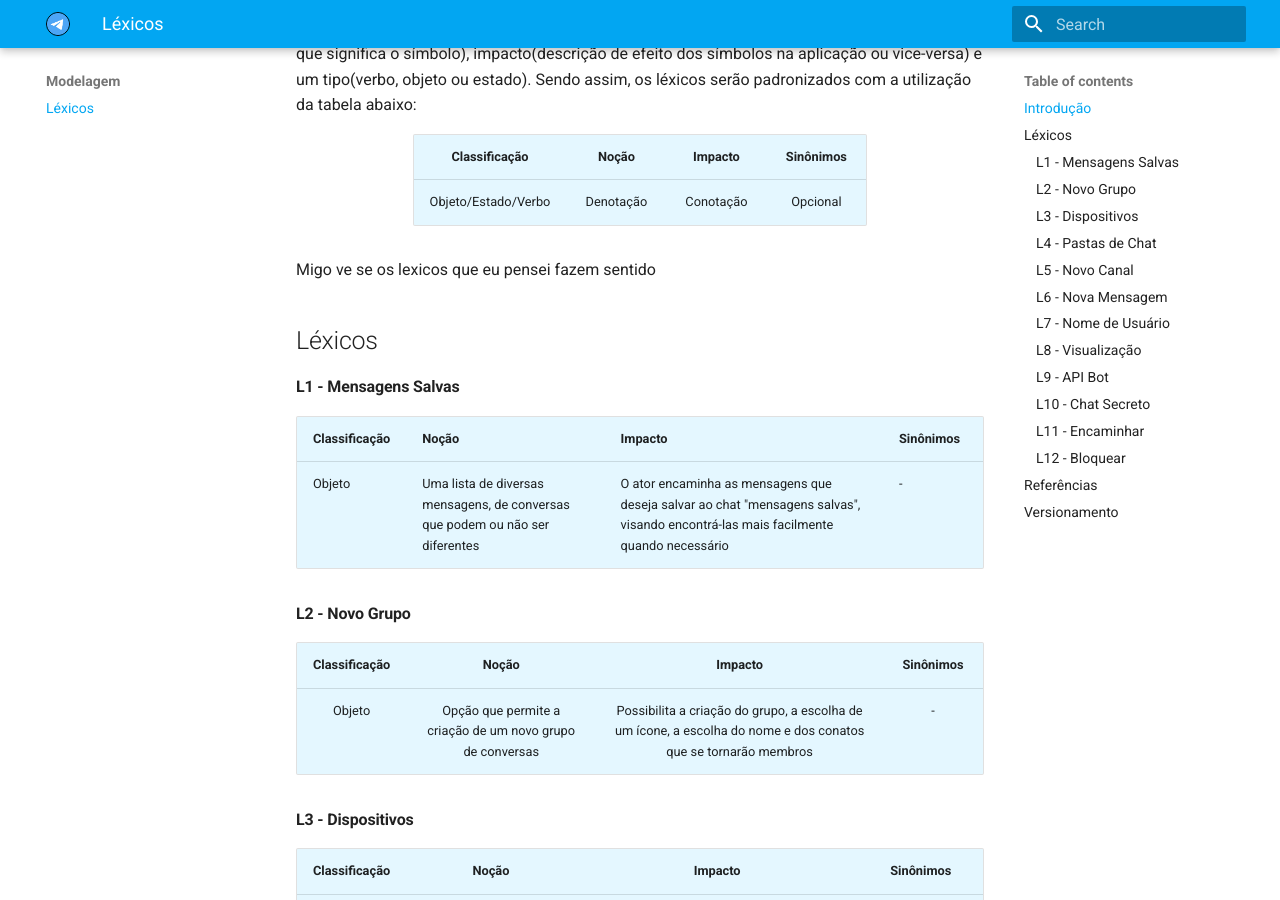
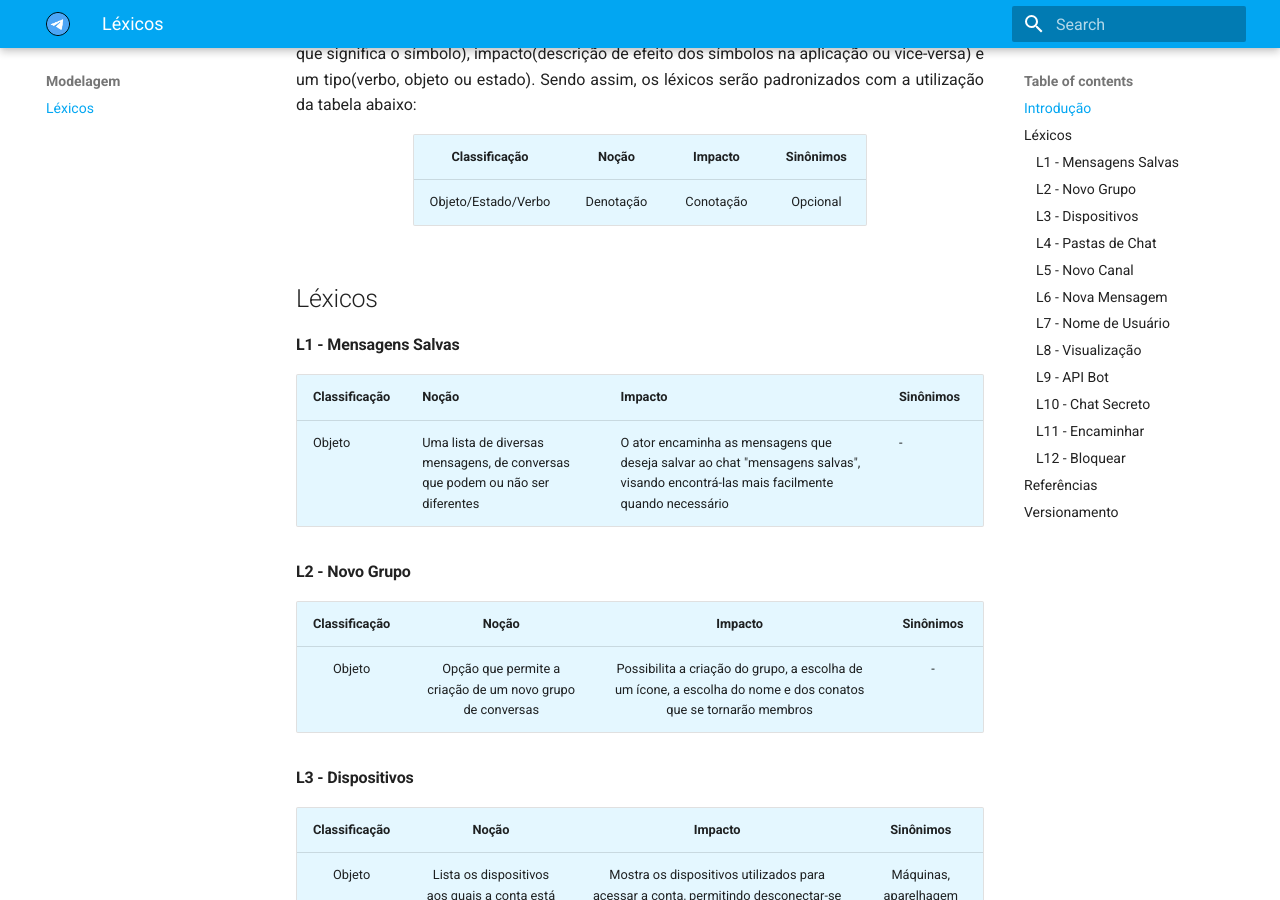
Before and after one commit to Requisitos-de-Software/2020.2-Telegram, an MkDocs documentation site: the page built from docs/modelagem/lexicos.md, in a window 1280 px wide and 900 px high, scrolled down 519 px. Built offline with MkDocs 1.6.1 and Material for MkDocs 9.7.7, drawn with Linux system fonts in a browser that asks for light colours; some of the changed text lies outside the part shown.

Commit message:
Adiciona revisão e formatação do documento

```diff
--- a/docs/modelagem/lexicos.md
+++ b/docs/modelagem/lexicos.md
@@ -1,12 +1,10 @@
 # Léxicos
 ## Introdução
-O processo de criação de requisitos de um sistema pode ser dividido em três grandes atividades: Elicitação, modelagem e análise. Ao longo da etapa de elicitação, a concepção do produto e de seus domínios são diretamente influenciada pelos clientes, usuários e diversos outros profissionais de diferentes áreas, tornando assim mais fácil a ocorrência da utilização de termos técnicos e expressões específicas que podem facilmente ser interpretadas de formas diferentes pelos leitores. A criação de léxico tem como principal objetivo a necessidade de que todos os participantes do processo de desenvolvimento do produto compartilhem da mesma compreensão sobre os termos próprios da aplicação, e, além de ser uma exigêcia de processos de qualidade, servem também de fonte de consulta para os participantes envolvidos na engenharia de requisitos. O método utilizado para a identificação de símbolos para o léxico é dirigida ao **Léxico Ampliado da Linguagem (LAL)**, onde cada símbolo é descrito com noção(o que significa o símbolo), impacto(descrição de efeito dos símbolos na aplicação ou vice-versa) e um tipo(verbo, objeto ou estado). Sendo assim, os léxicos serão padronizados com a utilização da tabela abaixo:
+<p align='justify'> &emsp;O processo de criação de requisitos de um sistema pode ser dividido em três grandes atividades: Elicitação, modelagem e análise. Ao longo da etapa de elicitação, a concepção do produto e de seus domínios são diretamente influenciada pelos clientes, usuários e diversos outros profissionais de diferentes áreas, tornando assim mais fácil a ocorrência da utilização de termos técnicos e expressões específicas que podem facilmente ser interpretadas de formas diferentes pelos leitores. A criação de léxico tem como principal objetivo a necessidade de que todos os participantes do processo de desenvolvimento do produto compartilhem da mesma compreensão sobre os termos próprios da aplicação, e, além de ser uma exigêcia de processos de qualidade, servem também de fonte de consulta para os participantes envolvidos na engenharia de requisitos. O método utilizado para a identificação de símbolos para o léxico é dirigida ao <strong>Léxico Ampliado da Linguagem (LAL)</strong>, onde cada símbolo é descrito com noção(o que significa o símbolo), impacto(descrição de efeito dos símbolos na aplicação ou vice-versa) e um tipo(verbo, objeto ou estado). Sendo assim, os léxicos serão padronizados com a utilização da tabela abaixo:</p>
 
 |   Classificação   |  Noção  | Impacto | Sinônimos |
 | :---------------: | :-----: | :-----: | :-------: |
 |Objeto/Estado/Verbo|Denotação|Conotação| Opcional  |
-
-Migo ve se os lexicos que eu pensei fazem sentido
 
 ## Léxicos
 #### L1 - **Mensagens Salvas**
```
Also changed, not shown: other parts of docs/modelagem/lexicos.md (+2 -1 lines).
